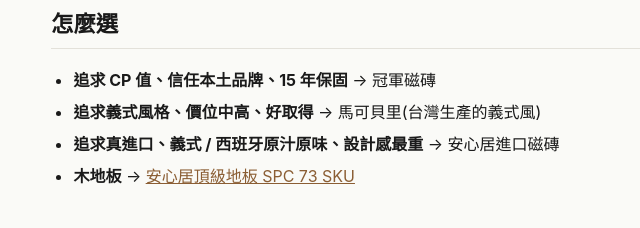
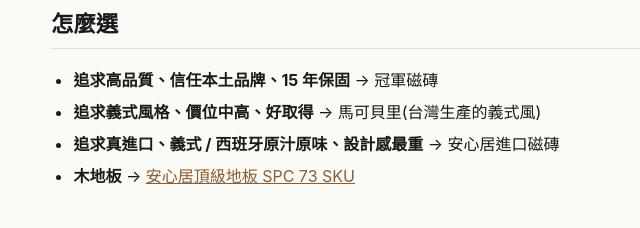
Before and after one commit to gn00356339-cmyk/yuanhe-renovation, an Astro site: page /tiles in a window 1280 px wide. Shown: the part 799-1027 px from the top of the page, 229-869 px from the left. Built offline with nearby package versions, Linux system fonts and the light colour scheme; Astro itself is replaced by a stand-in of ours.

Commit message:
tiles: 冠軍磁磚定位用詞改'追求高品質'(蘇副理拍板:不用 CP 值)

```diff
--- a/src/pages/tiles/index.astro
+++ b/src/pages/tiles/index.astro
@@ -46,7 +46,7 @@
 
   <h2>怎麼選</h2>
   <ul>
-    <li><strong>追求 CP 值、信任本土品牌、15 年保固</strong> → 冠軍磁磚</li>
+    <li><strong>追求高品質、信任本土品牌、15 年保固</strong> → 冠軍磁磚</li>
     <li><strong>追求義式風格、價位中高、好取得</strong> → 馬可貝里(台灣生產的義式風)</li>
     <li><strong>追求真進口、義式 / 西班牙原汁原味、設計感最重</strong> → 安心居進口磁磚</li>
     <li><strong>木地板</strong> → <a href="/sku">安心居頂級地板 SPC 73 SKU</a></li>
```
